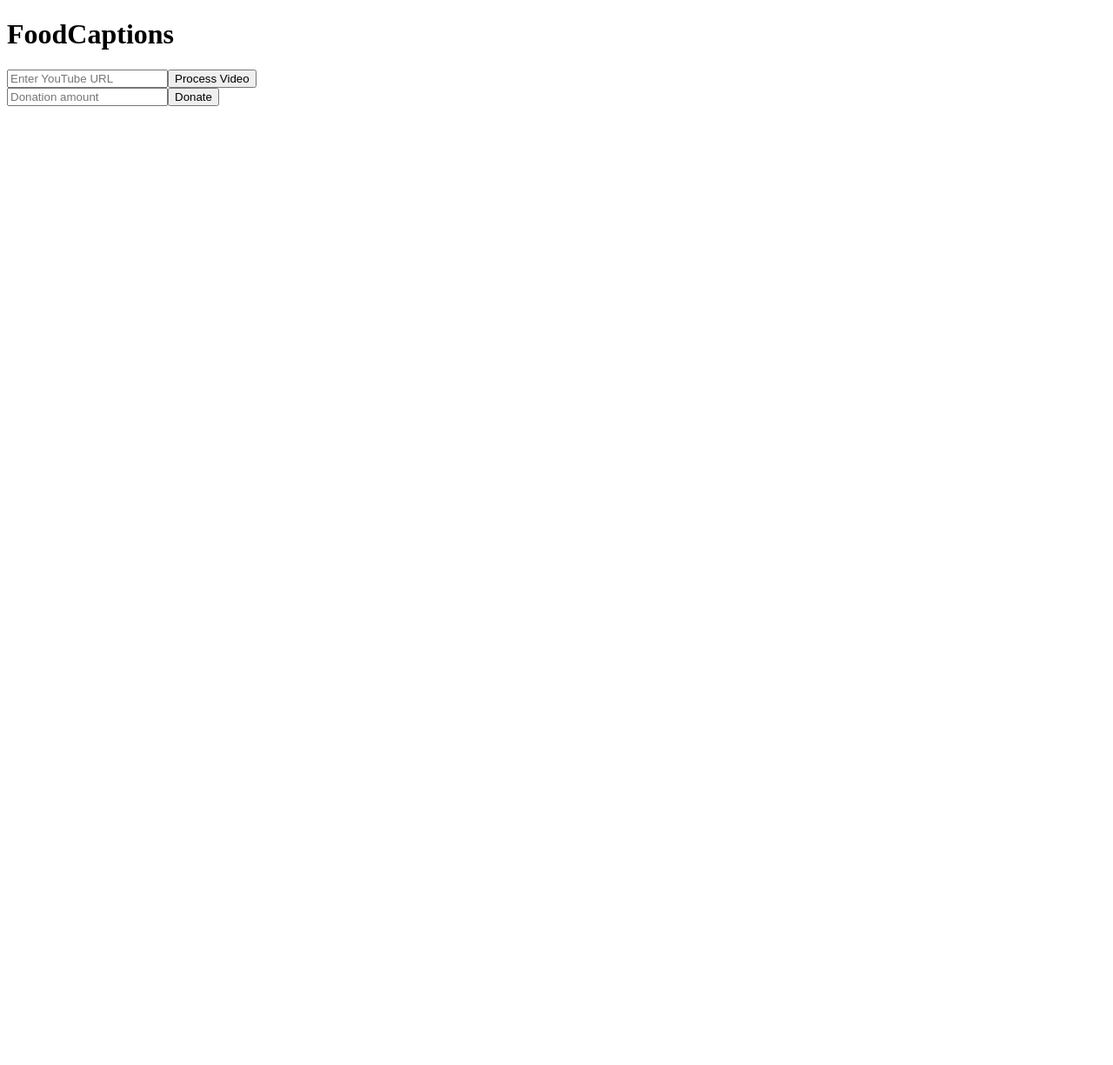
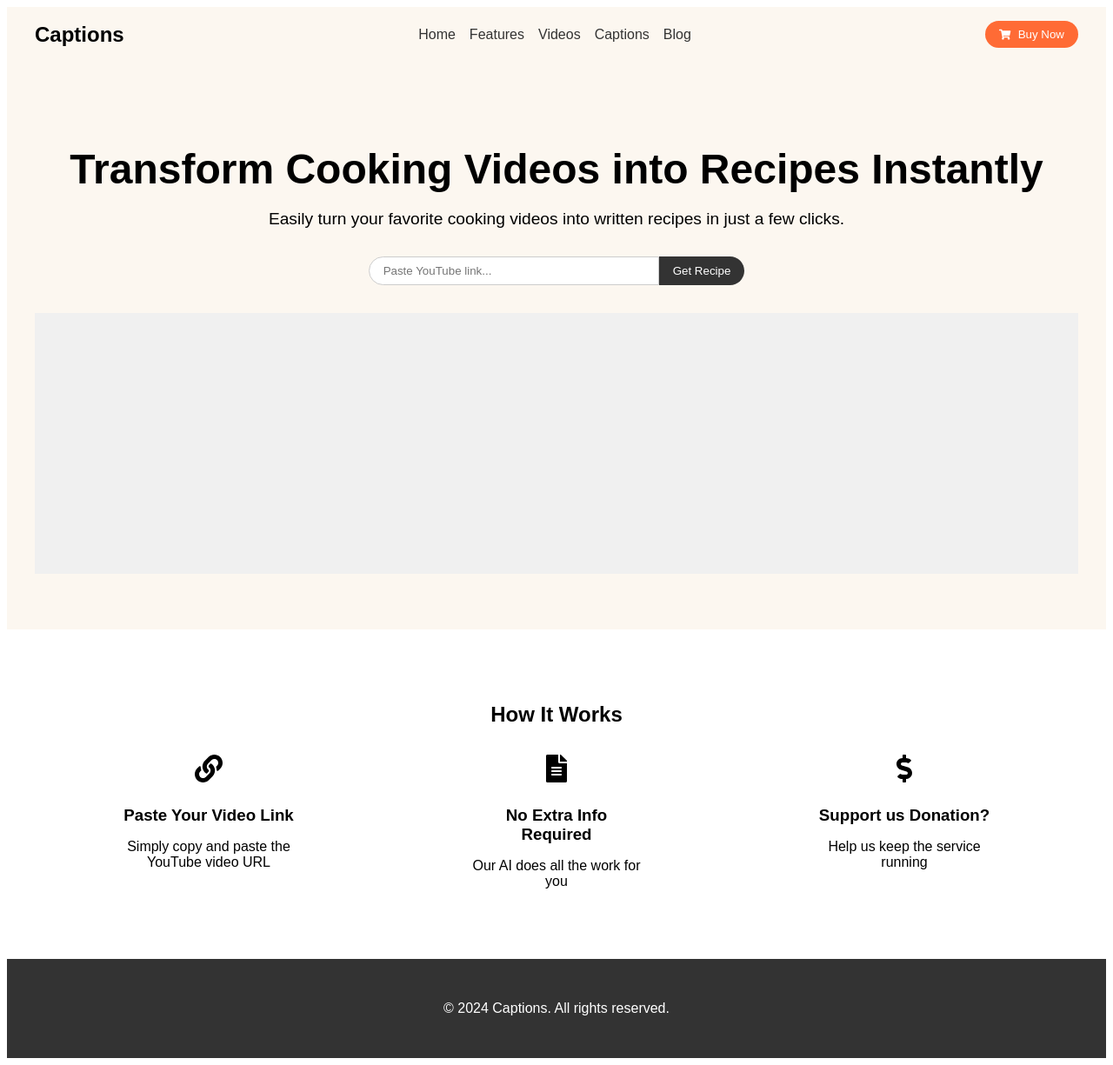
Before and after one commit to sillasgonzaga/foodcaptions-saas, a React (Create React App) app in the folder frontend/: page / in a window 1280 px wide. Shown: the whole page at 87% size. Before the commit the page ends 800 px from the top, so only its background shows below. Built offline with nearby package versions, Linux system fonts and the light colour scheme.

Commit message:
working version, not very pretty, code from claude

```diff
--- a/frontend/package.json
+++ b/frontend/package.json
@@ -14,6 +14,7 @@
     "axios": "^1.7.3",
     "react": "^18.3.1",
     "react-dom": "^18.3.1",
+    "react-icons": "^5.2.1",
     "react-redux": "^9.1.2",
     "react-scripts": "5.0.1",
     "redux": "^5.0.1",
@@ -43,5 +44,10 @@
       "last 1 firefox version",
       "last 1 safari version"
     ]
+  },
+  "devDependencies": {
+    "autoprefixer": "^10.4.20",
+    "postcss": "^8.4.41",
+    "tailwindcss": "^3.4.9"
   }
 }
--- a/frontend/src/App.js
+++ b/frontend/src/App.js
@@ -1,21 +1,23 @@
 import React from 'react';
-import { useSelector } from 'react-redux';
-import VideoInput from './components/VideoInput';
-import RecipeDisplay from './components/RecipeDisplay';
-import DonateButton from './components/DonateButton';
+import styled from 'styled-components';
+import Header from './components/Header';
+import Hero from './components/Hero';
+import HowItWorks from './components/HowItWorks';
+import Footer from './components/Footer';
+
+const AppWrapper = styled.div`
+  font-family: 'Arial', sans-serif;
+  background-color: #fcf7f0;
+`;
 
 function App() {
-  const recipe = useSelector((state) => state.recipe.text);
-  const recipeStatus = useSelector((state) => state.recipe.status);
-
   return (
-    <div className="App">
-      <h1>FoodCaptions</h1>
-      <VideoInput />
-      {recipeStatus === 'loading' && <p>Processing video...</p>}
-      {recipe && <RecipeDisplay recipe={recipe} />}
-      <DonateButton />
-    </div>
+    <AppWrapper>
+      <Header />
+      <Hero />
+      <HowItWorks />
+      <Footer />
+    </AppWrapper>
   );
 }
 
--- /dev/null
+++ b/frontend/src/components/Footer.js
@@ -0,0 +1,19 @@
+import React from 'react';
+import styled from 'styled-components';
+
+const FooterWrapper = styled.footer`
+  background-color: #333;
+  color: white;
+  padding: 2rem;
+  text-align: center;
+`;
+
+function Footer() {
+  return (
+    <FooterWrapper>
+      <p>&copy; 2024 Captions. All rights reserved.</p>
+    </FooterWrapper>
+  );
+}
+
+export default Footer;
--- /dev/null
+++ b/frontend/src/components/Header.js
@@ -0,0 +1,56 @@
+import React from 'react';
+import styled from 'styled-components';
+import { FaShoppingCart } from 'react-icons/fa';
+
+const HeaderWrapper = styled.header`
+  display: flex;
+  justify-content: space-between;
+  align-items: center;
+  padding: 1rem 2rem;
+`;
+
+const Logo = styled.div`
+  font-weight: bold;
+  font-size: 1.5rem;
+`;
+
+const Nav = styled.nav`
+  display: flex;
+  gap: 1rem;
+`;
+
+const NavItem = styled.a`
+  text-decoration: none;
+  color: #333;
+`;
+
+const CartButton = styled.button`
+  background-color: #ff6b35;
+  color: white;
+  border: none;
+  padding: 0.5rem 1rem;
+  border-radius: 20px;
+  display: flex;
+  align-items: center;
+  gap: 0.5rem;
+`;
+
+function Header() {
+  return (
+    <HeaderWrapper>
+      <Logo>Captions</Logo>
+      <Nav>
+        <NavItem href="#">Home</NavItem>
+        <NavItem href="#">Features</NavItem>
+        <NavItem href="#">Videos</NavItem>
+        <NavItem href="#">Captions</NavItem>
+        <NavItem href="#">Blog</NavItem>
+      </Nav>
+      <CartButton>
+        <FaShoppingCart /> Buy Now
+      </CartButton>
+    </HeaderWrapper>
+  );
+}
+
+export default Header;
--- /dev/null
+++ b/frontend/src/components/Hero.js
@@ -0,0 +1,63 @@
+import React from 'react';
+import styled from 'styled-components';
+
+const HeroWrapper = styled.div`
+  text-align: center;
+  padding: 4rem 2rem;
+  position: relative;
+`;
+
+const HeroTitle = styled.h1`
+  font-size: 3rem;
+  margin-bottom: 1rem;
+`;
+
+const HeroSubtitle = styled.p`
+  font-size: 1.2rem;
+  margin-bottom: 2rem;
+`;
+
+const InputWrapper = styled.div`
+  display: flex;
+  justify-content: center;
+  margin-bottom: 2rem;
+`;
+
+const Input = styled.input`
+  padding: 0.5rem 1rem;
+  width: 300px;
+  border: 1px solid #ccc;
+  border-radius: 20px 0 0 20px;
+`;
+
+const Button = styled.button`
+  background-color: #333;
+  color: white;
+  border: none;
+  padding: 0.5rem 1rem;
+  border-radius: 0 20px 20px 0;
+`;
+
+const HeroImage = styled.div`
+  /* You'll need to add the actual image here */
+  width: 100%;
+  height: 300px;
+  background-color: #f0f0f0;
+  margin-top: 2rem;
+`;
+
+function Hero() {
+  return (
+    <HeroWrapper>
+      <HeroTitle>Transform Cooking Videos into Recipes Instantly</HeroTitle>
+      <HeroSubtitle>Easily turn your favorite cooking videos into written recipes in just a few clicks.</HeroSubtitle>
+      <InputWrapper>
+        <Input type="text" placeholder="Paste YouTube link..." />
+        <Button>Get Recipe</Button>
+      </InputWrapper>
+      <HeroImage />
+    </HeroWrapper>
+  );
+}
+
+export default Hero;
--- /dev/null
+++ b/frontend/src/components/HowItWorks.js
@@ -0,0 +1,59 @@
+import React from 'react';
+import styled from 'styled-components';
+import { FaLink, FaFileAlt, FaDollarSign } from 'react-icons/fa';
+
+const HowItWorksWrapper = styled.div`
+  padding: 4rem 2rem;
+  background-color: #fff;
+`;
+
+const Title = styled.h2`
+  text-align: center;
+  margin-bottom: 2rem;
+`;
+
+const StepsContainer = styled.div`
+  display: flex;
+  justify-content: space-around;
+`;
+
+const Step = styled.div`
+  text-align: center;
+  width: 200px;
+`;
+
+const StepIcon = styled.div`
+  font-size: 2rem;
+  margin-bottom: 1rem;
+`;
+
+const StepTitle = styled.h3`
+  margin-bottom: 0.5rem;
+`;
+
+function HowItWorks() {
+  return (
+    <HowItWorksWrapper>
+      <Title>How It Works</Title>
+      <StepsContainer>
+        <Step>
+          <StepIcon><FaLink /></StepIcon>
+          <StepTitle>Paste Your Video Link</StepTitle>
+          <p>Simply copy and paste the YouTube video URL</p>
+        </Step>
+        <Step>
+          <StepIcon><FaFileAlt /></StepIcon>
+          <StepTitle>No Extra Info Required</StepTitle>
+          <p>Our AI does all the work for you</p>
+        </Step>
+        <Step>
+          <StepIcon><FaDollarSign /></StepIcon>
+          <StepTitle>Support us Donation?</StepTitle>
+          <p>Help us keep the service running</p>
+        </Step>
+      </StepsContainer>
+    </HowItWorksWrapper>
+  );
+}
+
+export default HowItWorks;
```
Also changed, not shown: 1 other file (tests, documents, lock files or other folders).
